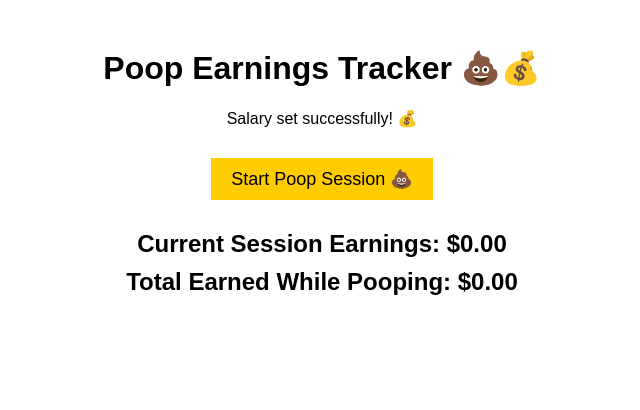
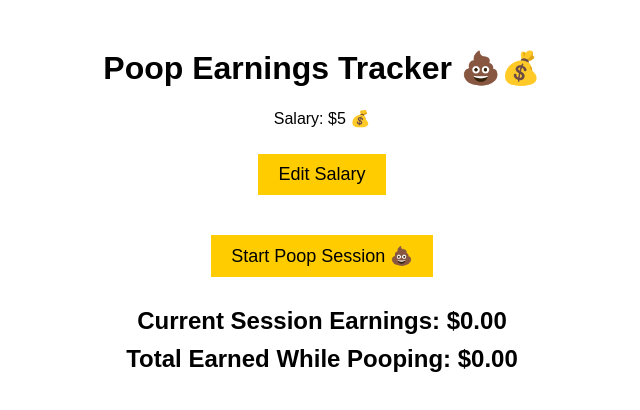
Before and after one commit to tglicker/Poop_Earnings, a React (Create React App) app in the folder FrontEnd/: page / in a window 1280 px wide. Both pictures are taken after typing "5" into the empty fields and a click on the button "Submit". Shown: the top 410 px of the page, without its empty margins (318-958 px from the left). Built offline with nearby package versions, Linux system fonts and the light colour scheme.

Commit message:
Update SalaryInput.js

```diff
--- a/FrontEnd/src/components/SalaryInput.js
+++ b/FrontEnd/src/components/SalaryInput.js
@@ -1,21 +1,21 @@
 import React, { useState } from 'react';
 
-const SalaryInput = ({ setSalary }) => {
-  const [inputSalary, setInputSalary] = useState('');
-  const [submitted, setSubmitted] = useState(false);
+const SalaryInput = ({ salary, setSalary }) => {
+  const [inputSalary, setInputSalary] = useState(salary || '');
+  const [isEditing, setIsEditing] = useState(true); // Start in edit mode
 
   const handleSubmit = (e) => {
     e.preventDefault();
     const salaryValue = parseFloat(inputSalary);
     if (!isNaN(salaryValue) && salaryValue > 0) {
       setSalary(salaryValue);
-      setSubmitted(true);
+      setIsEditing(false);
     }
   };
 
   return (
     <div className="salary-input">
-      {!submitted ? (
+      {isEditing ? (
         <form onSubmit={handleSubmit}>
           <label>
             Enter your annual salary:
@@ -29,7 +29,10 @@ const SalaryInput = ({ setSalary }) => {
           <button type="submit">Submit</button>
         </form>
       ) : (
-        <p>Salary set successfully! 💰</p>
+        <div>
+          <p>Salary: ${salary.toLocaleString()} 💰</p>
+          <button onClick={() => setIsEditing(true)}>Edit Salary</button>
+        </div>
       )}
     </div>
   );
```
